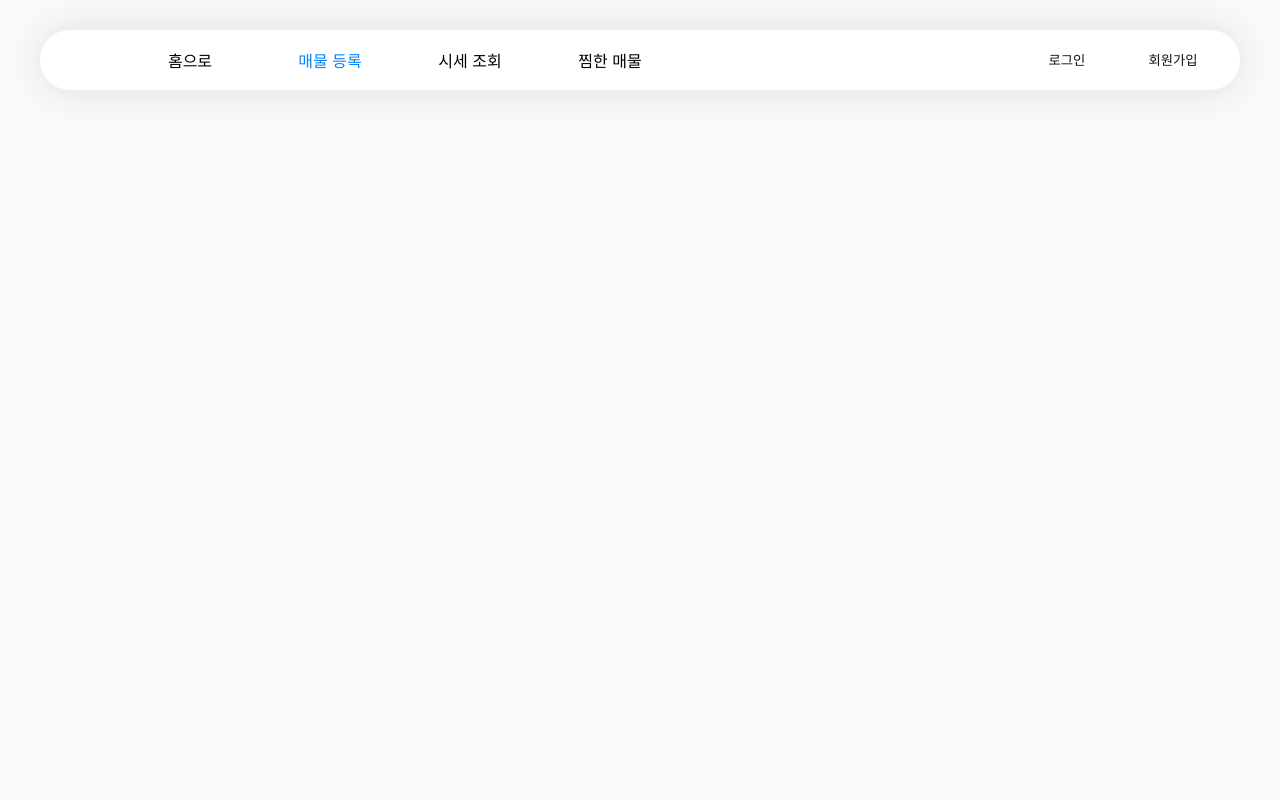
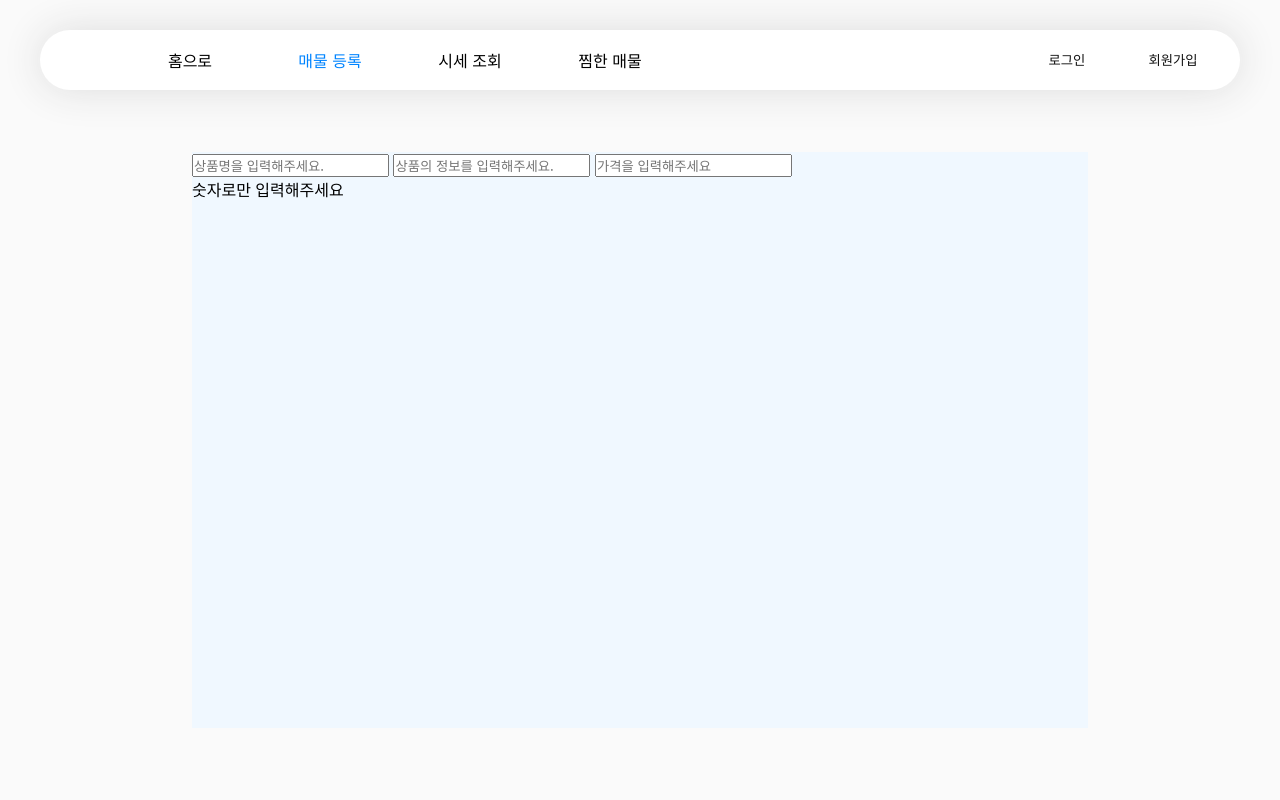
Before and after one commit to choitjddn0311/used_web, a PHP site: page /upload.php in a window 1280 px wide. Run offline with PHP 8.4, Linux system fonts and the light colour scheme.

Commit message:
feat: some code update

```diff
--- /dev/null
+++ b/used_site/products.sql
@@ -0,0 +1,6 @@
+create table products (
+    id int auto_increment primary key,
+    title varchar(255) not null,
+    content varchar(255) not null,
+    price int not null
+);
--- a/used_site/style/style.css
+++ b/used_site/style/style.css
@@ -106,6 +106,19 @@ main {
     display: flex;
     justify-content: center;
     align-items: center;
+}
+.upload_form {
+    width: 1440px;
+    height: 80vh;
+    display: flex;
+    justify-content: center;
+    align-items: center;
+}
+
+.upload_container {
+    width: 70%;
+    height: 90%;
+    background: aliceblue;
 }
 .item_container {
     width: 1440px;
--- a/used_site/upload.php
+++ b/used_site/upload.php
@@ -42,5 +42,16 @@
             </div>
         </div>
     </header>
+    <main>
+        <form action="upload_insert.php" class="upload_form" method="post">
+            <div class="upload_container">
+                <input type="text" placeholder="상품명을 입력해주세요." name="title">
+                <input type="text" placeholder="상품의 정보를 입력해주세요." name="content">
+                <input type="number" placeholder="가격을 입력해주세요">
+                <p>숫자로만 입력해주세요</p>
+
+            </div>
+        </form>
+    </main>
 </body>
 </html>
```
Also changed, not shown: used_site/upload_insert.php (added, +13 -0 lines).
